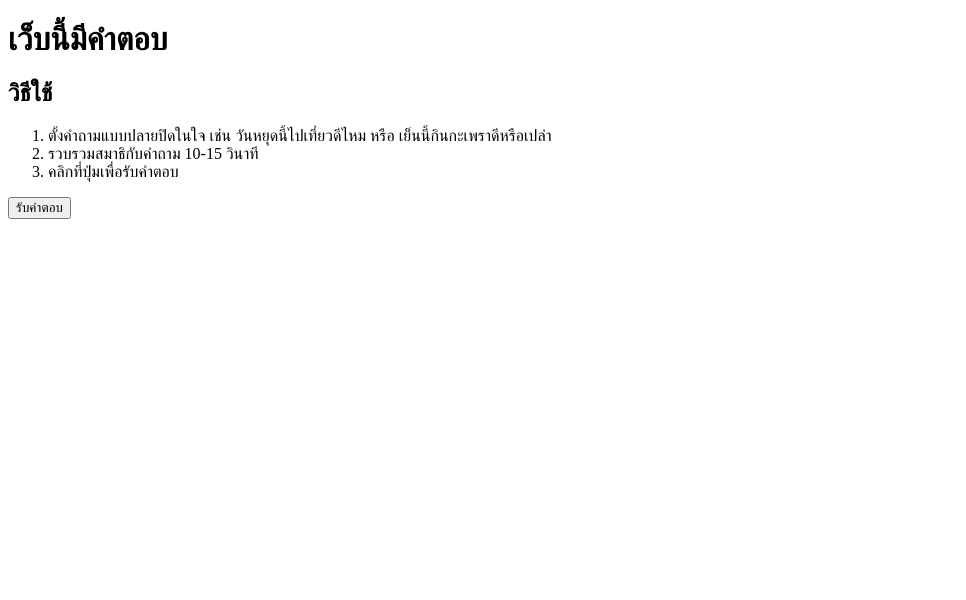
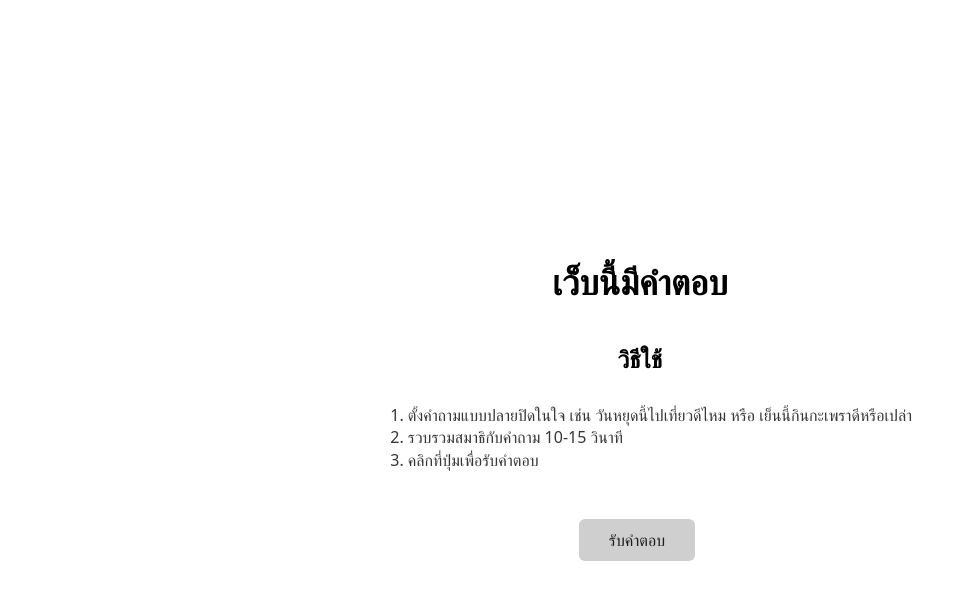
Before and after one commit to narze/the-web-of-answers, a SvelteKit app: page / in a window 1280 px wide. Shown: the top 600 px of the page, without its empty margins (0-966 px from the left). Built offline with nearby package versions, Linux system fonts and the light colour scheme.

Commit message:
Use water.css

```diff
--- a/src/app.html
+++ b/src/app.html
@@ -3,6 +3,7 @@
 	<head>
 		<meta charset="utf-8" />
 		<link rel="icon" href="%sveltekit.assets%/favicon.png" />
+		<link rel="stylesheet" href="https://cdn.jsdelivr.net/npm/water.css@2/out/water.css" />
 		<meta name="viewport" content="width=device-width" />
 		%sveltekit.head%
 	</head>
--- /dev/null
+++ b/src/app.postcss
@@ -0,0 +1,16 @@
+body {
+	margin-top: 0;
+	margin-bottom: 0;
+}
+
+main {
+	display: flex;
+	flex-direction: column;
+	align-items: center;
+	justify-content: center;
+	height: 100svh;
+}
+
+button {
+	margin-top: 2rem;
+}
--- a/src/entries.json
+++ b/src/entries.json
@@ -8,7 +8,7 @@
 		"ทำแบบลับๆ อย่าบอกใคร",
 		"อยากแค่ไหน ให้เขียนมา",
 		"ให้เวลาคิดอีกหน่อย",
-		"คนอื่นรอคำตอบอยู่",
+		"คนอื่นรอคำตอบของคุณอยู่",
 		"ดีกว่าเสียใจที่ไม่ได้ทำ",
 		"เรียงลำดับความสำคัญก่อน",
 		"ไปพักก่อน",
--- /dev/null
+++ b/src/routes/+layout.svelte
@@ -0,0 +1,5 @@
+<script lang="ts">
+	import '../app.postcss';
+</script>
+
+<slot />
--- a/src/routes/+page.svelte
+++ b/src/routes/+page.svelte
@@ -9,6 +9,7 @@
 	}
 </script>
 
+<main>
 	<h1>เว็บนี้มีคำตอบ</h1>
 
 	<h2>วิธีใช้</h2>
@@ -20,3 +21,4 @@
 	</ol>
 
 	<button on:click={handleClick}>รับคำตอบ</button>
+</main>
--- a/src/routes/[id]/+page.svelte
+++ b/src/routes/[id]/+page.svelte
@@ -8,6 +8,8 @@
 	}
 </script>
 
-<h1>{data.entry.content}</h1>
+<main>
+	<h1>{data.entry.content}</h1>
 
-<button on:click={back}>กลับหน้าแรก</button>
+	<button on:click={back}>กลับหน้าแรก</button>
+</main>
```
Lines whose indentation alone changed are shown as unchanged.
